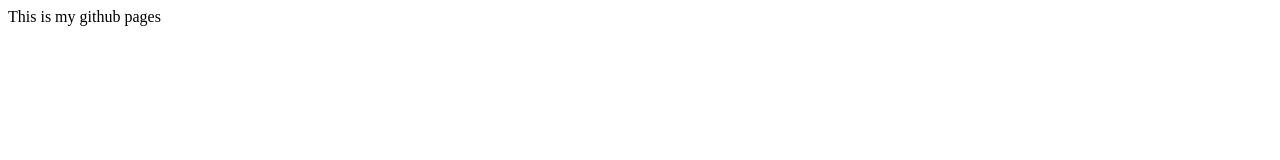
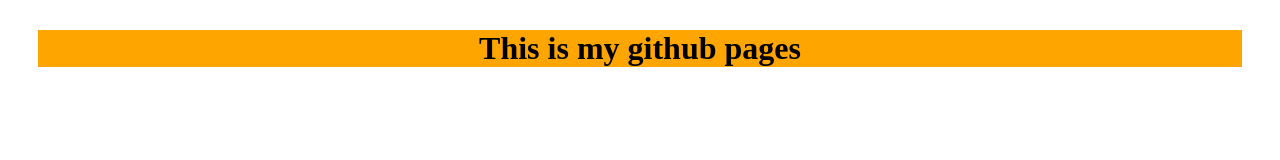
Before and after one commit to anubhav100rao/akr100github.io, a plain HTML site: page index.html in a window 1280 px wide. Drawn offline with Linux system fonts and the light colour scheme.

Commit message:
Some styles are added

```diff
--- a/index.html
+++ b/index.html
@@ -5,10 +5,17 @@
     <meta charset="UTF-8">
     <meta name="viewport" content="width=device-width, initial-scale=1.0">
     <title>Mysite</title>
+    <style>
+        h1 {
+            text-align: center;
+            margin: 30px;
+            background-color: orange;
+        }
+    </style>
 </head>
 
 <body>
-    This is my github pages
+    <h1>This is my github pages</h1>
 </body>
 
 </html>
```
